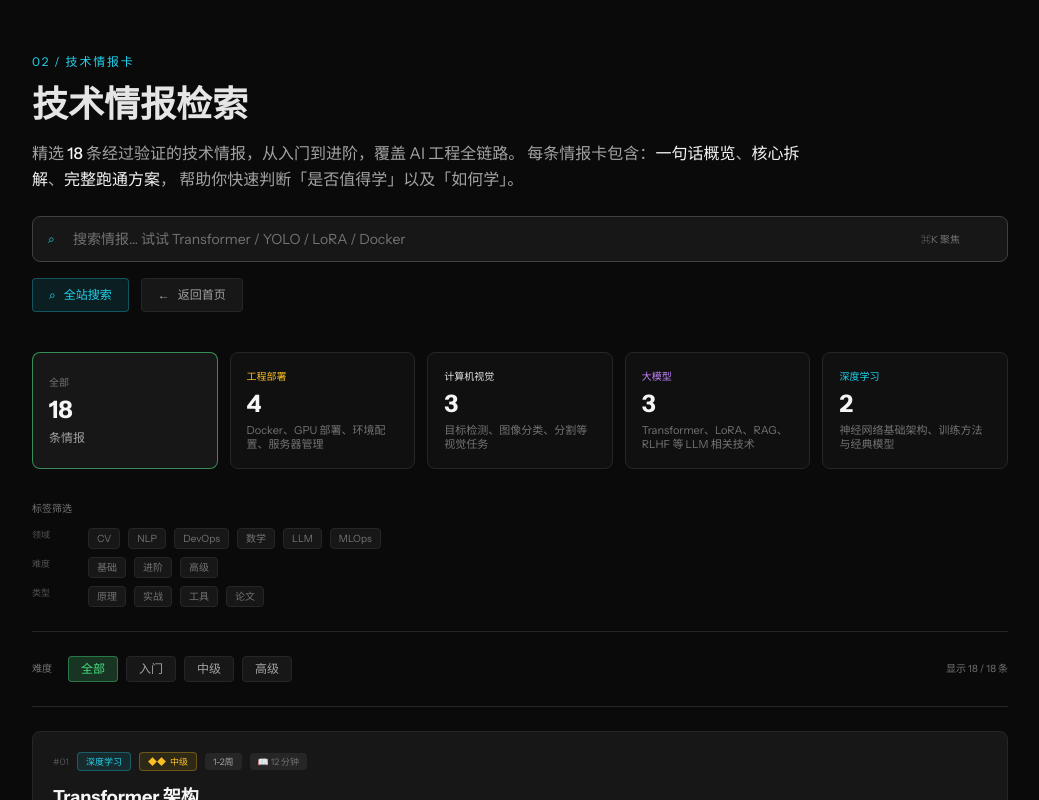
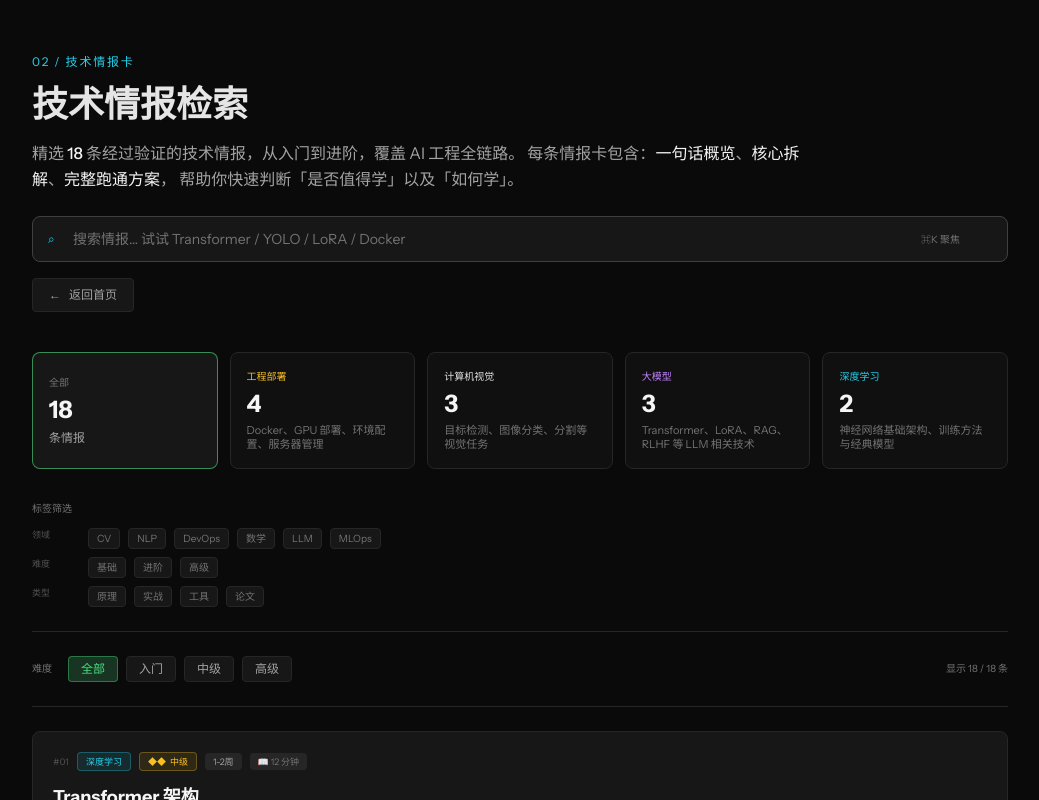
Before and after one commit to xingye-zjw/techradar, a Next.js app: page /intel in a window 1280 px wide. Shown: the top 800 px of the page, without its empty margins (120-1159 px from the left). Built offline with nearby package versions, Linux system fonts and the light colour scheme.

Commit message:
fix: 移除技术情报页面的全站搜索链接
- 技术情报页面只保留情报搜索功能
- 移除页面顶部和底部的全站搜索链接

```diff
--- a/app/intel/IntelListClient.tsx
+++ b/app/intel/IntelListClient.tsx
@@ -194,13 +194,6 @@ export function IntelListClient({ cards }: IntelListClientProps) {
           </div>
 
           <div className="flex flex-wrap gap-3">
-            <Link
-              href="/search"
-              className="inline-flex items-center gap-2 font-mono text-xs px-4 py-2 bg-cyan-400/10 text-cyan-400 border border-cyan-400/30 rounded-sm hover:bg-cyan-400/20 transition-colors"
-            >
-              <span>⌕</span>
-              <span>全站搜索</span>
-            </Link>
             <Link
               href="/"
               className="inline-flex items-center gap-2 font-mono text-xs px-4 py-2 bg-neutral-900 text-neutral-400 border border-neutral-800 rounded-sm hover:border-neutral-600 transition-colors"
@@ -488,10 +481,10 @@ export function IntelListClient({ cards }: IntelListClientProps) {
         {/* 页脚 */}
         <div className="mt-16 pt-6 border-t border-neutral-800 text-center">
           <Link
-            href="/search"
+            href="/"
             className="font-mono text-[11px] text-neutral-500 hover:text-cyan-400 transition-colors"
           >
-            更精准查找？试试搜索 →
+            返回首页 →
           </Link>
         </div>
       </div>
```
